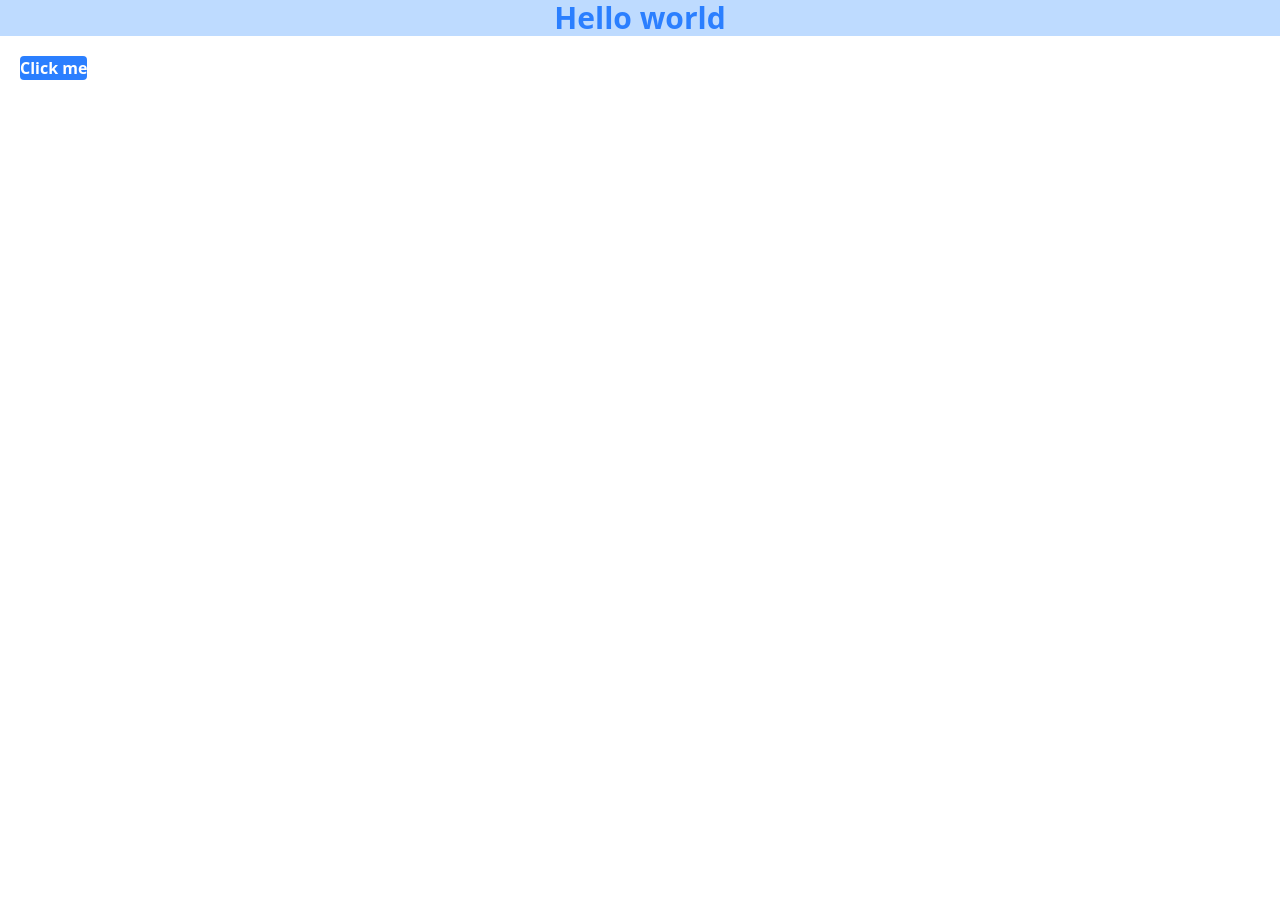
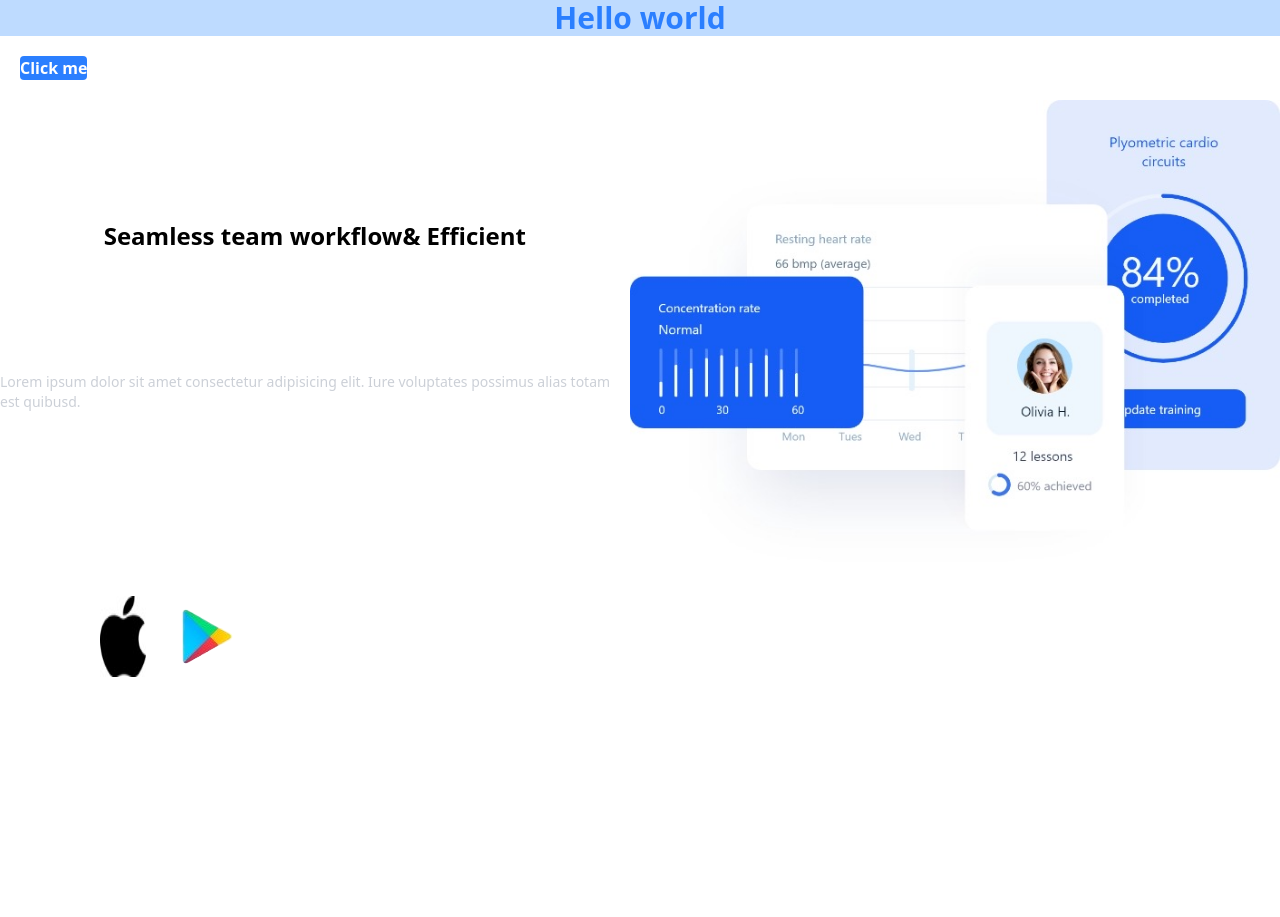
Before and after one commit to ashi3009/test2, a plain HTML site: page index.html in a window 1280 px wide. Before the commit the page ends 800 px from the top, so only its background shows below. Drawn offline with nearby package versions, Linux system fonts and the light colour scheme.

Commit message:
added main section

```diff
--- a/index.html
+++ b/index.html
@@ -9,5 +9,22 @@
 <body>
     <h1 class="text-3xl font-bold  bg-blue-200 text-blue-500 text-center"> Hello world</h1>
     <button class="bg-blue-500 text-white rounded my-5 ms-5 font-bold">Click me</button>
+    <div class="container mx-auto flex flex-row">
+        <div>
+            <h1 class="font-extrabold text-2xl text-center mt-30">Seamless team workflow& Efficient</h1>
+            <p class="mt-30 text-gray-400 opacity-50 text-sm text-thin font- poppins-sans-serif">Lorem ipsum dolor sit amet consectetur adipisicing elit. Iure voluptates possimus alias totam est quibusd.</p>
+
+        </div>
+        <div>
+          <img src="images/image0.jpeg" alt="">
+
+        </div>
+    </div>
+    <div class="">
+        <div class="flex">
+            <img class="mb-60 ml-25" src="images/image4.jpeg" alt="">
+            <img class="mb-60" src="images/image5-removebg-preview.png" alt="">
+        </div>
+    </div>
 </body>
 </html>
```
Also changed, not shown: images/image0.jpeg (added), images/image4.jpeg (added), images/image5-removebg-preview.png (added).
